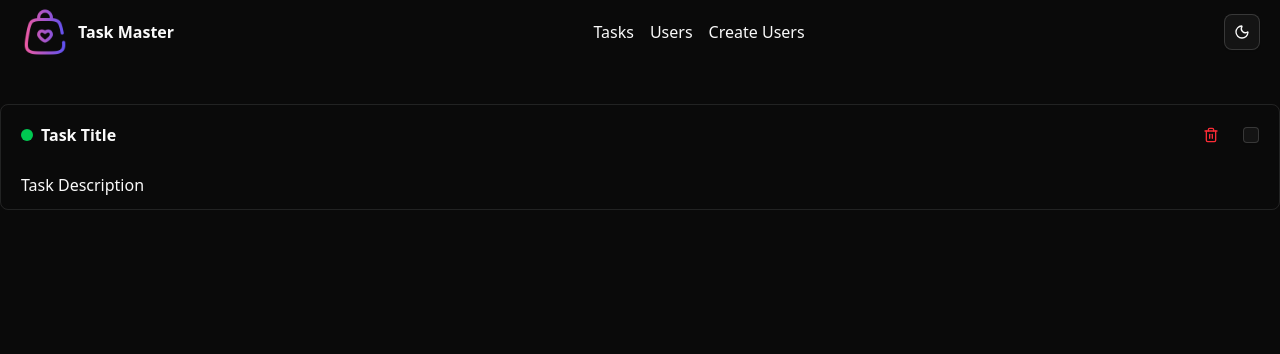
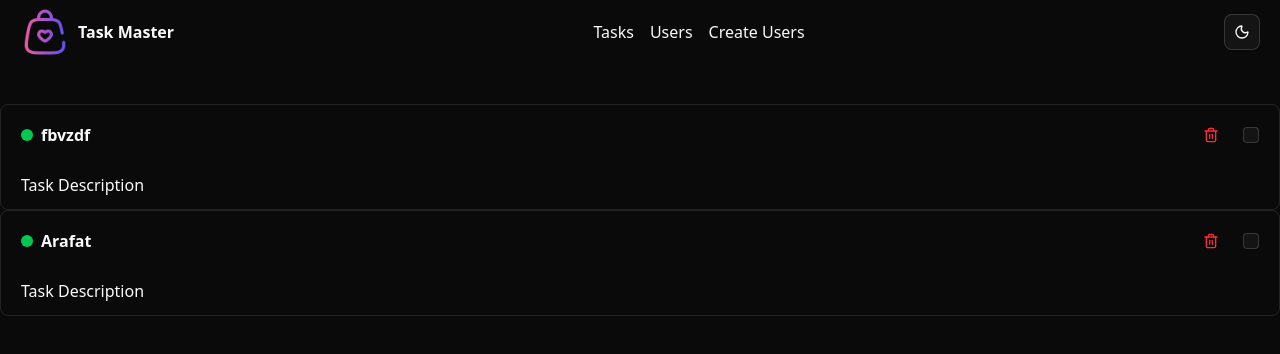
Before and after one commit to Arafat-boss/basic-todo-app-with-redux, a React (Vite) app: page /tasks in a window 1280 px wide. Shown: the top 354 px of the page. Built offline with nearby package versions, Linux system fonts and the light colour scheme.

Commit message:
cnow i am successfully create and render dynamic task

```diff
--- a/src/components/layout/TaskCard.tsx
+++ b/src/components/layout/TaskCard.tsx
@@ -3,14 +3,20 @@
 import { Trash2 } from "lucide-react";
 import { Button } from "../ui/button";
 import { Checkbox } from "../ui/checkbox";
+import type { ITask } from "@/types";
 
-export default function TaskCard() {
+interface IProps{
+  task?:ITask
+}
+
+
+export default function TaskCard({task}: IProps) {
   return (
     <div className="border px-5 py-3 rounded-md">
       <div className="flex justify-between items-center">
         <div className="flex gap-2 items-center">
           <div className="size-3 rounded-full bg-green-500"></div>
-          <h1 className="font-semibold">Task Title</h1>
+          <h1 className="font-semibold">{task?.title}</h1>
         </div>
         <div className="flex gap-3 items-center">
           <Button variant="link" className="p-0 text-red-500">
--- a/src/pages/Taska.tsx
+++ b/src/pages/Taska.tsx
@@ -13,8 +13,9 @@ export default function Taska() {
 
   return (
     <div>
-      <TaskCard></TaskCard>
-
+    {
+      todo.map((task)=><TaskCard key={task.id} task={task}></TaskCard>)
+    }
 
     </div>
   )
```
